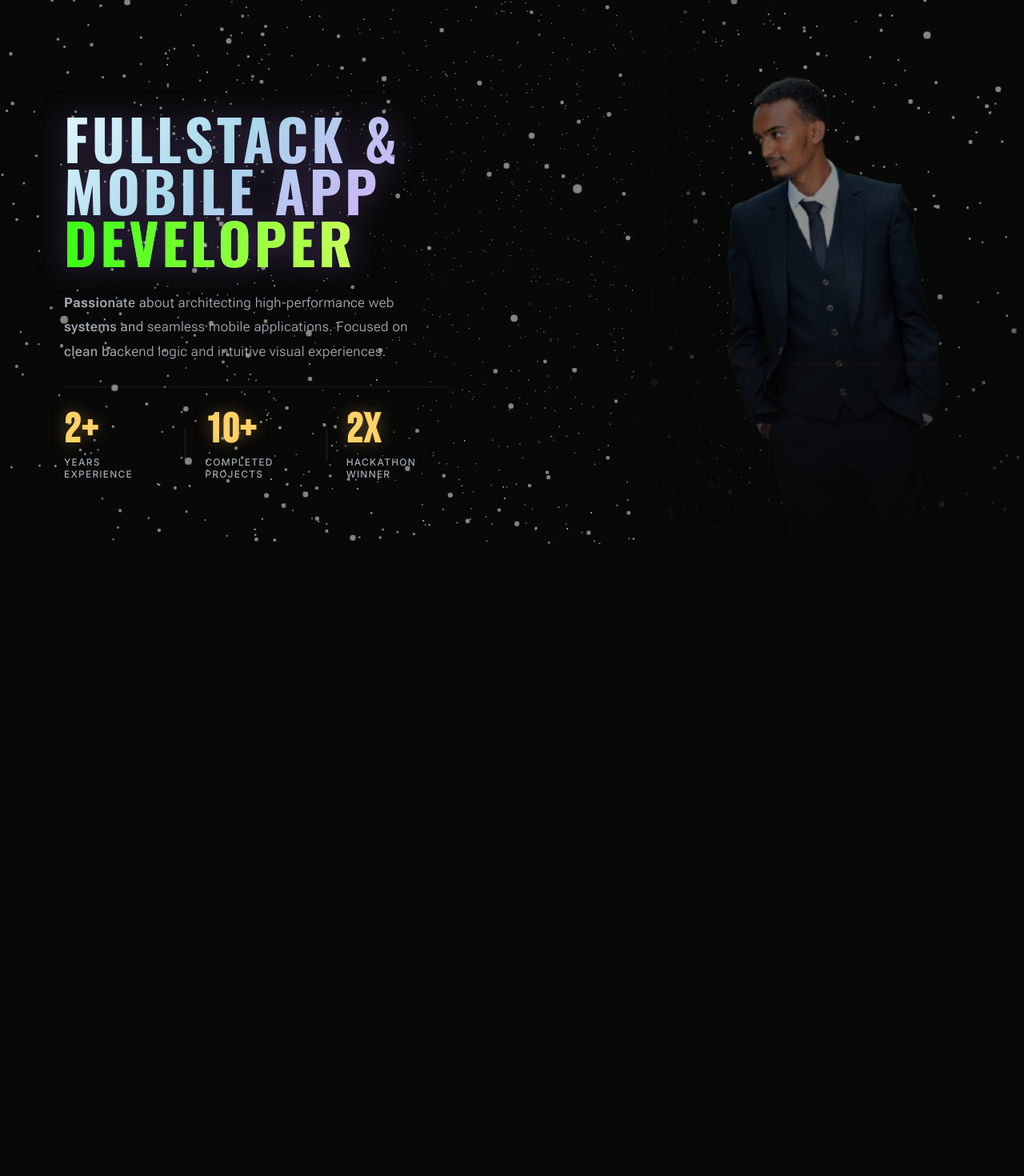
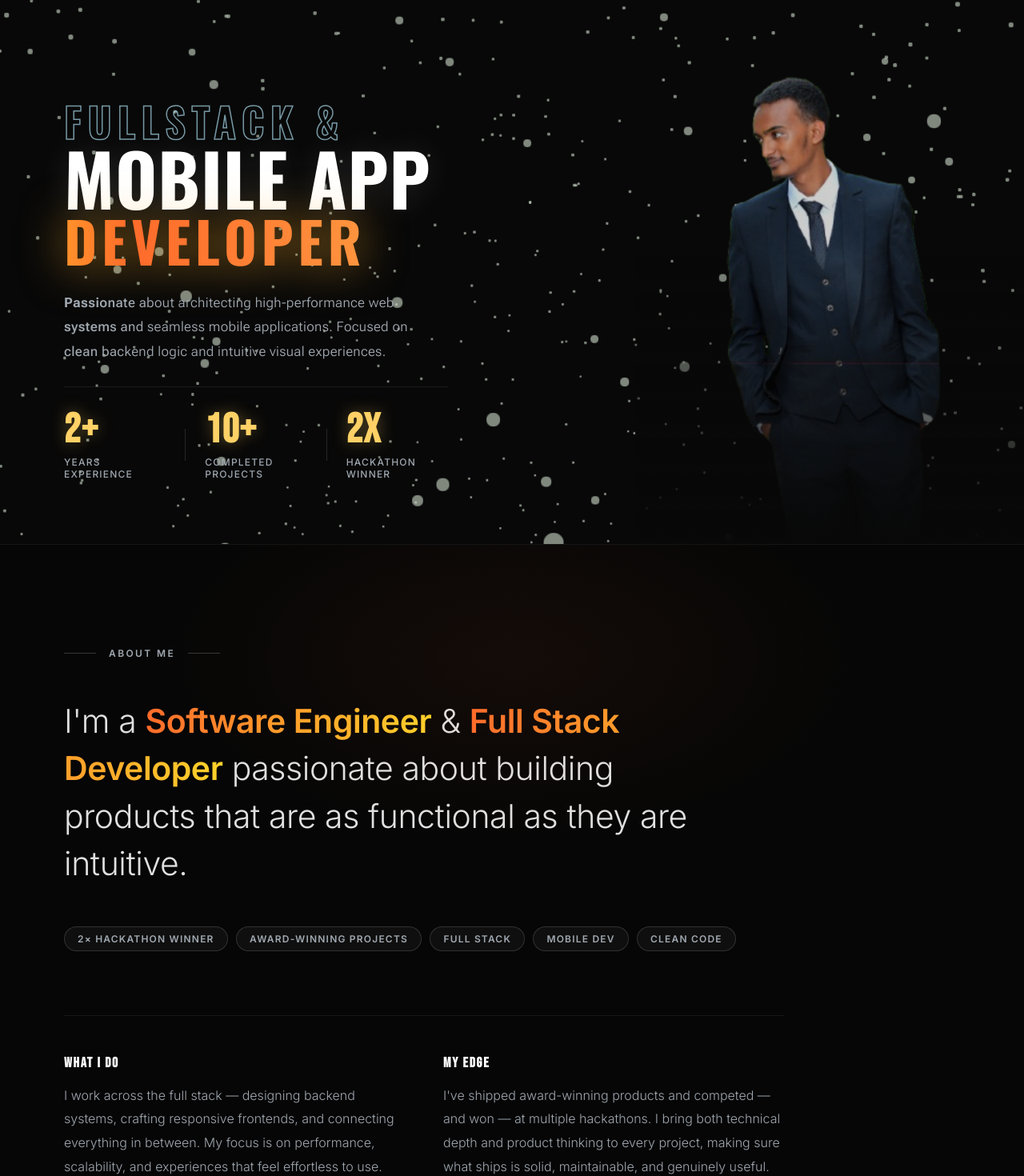
Before and after one commit to surafelbit/surafelbit.github.io, a React (Vite) app: page / in a window 1280 px wide. Shown: the part 120-1590 px from the top of the page at 80% size. Before the commit the page ends 800 px from the top, so only its background shows below. Built offline with nearby package versions, Linux system fonts and the light colour scheme.

Commit message:
about me section added

```diff
--- a/src/App.jsx
+++ b/src/App.jsx
@@ -1,6 +1,7 @@
 import React, { useRef, useMemo } from 'react'
 import { Canvas, useFrame } from '@react-three/fiber'
 import { Points, PointMaterial } from '@react-three/drei'
+import { motion } from 'motion/react'
 import VariableProximity from './VariableProximity'
 
 // 3D Particle Field inspired by image #2 & #3
@@ -46,10 +47,11 @@ function ParticleField() {
   )
 }
 
+
 export default function App() {
   const bioContainerRef = useRef(null)
   return (
-    <div style={{ width: '100vw', height: '100vh', position: 'relative' }}>
+    <div style={{ width: '100vw', minHeight: '100vh', position: 'relative' }}>
 
       {/* --- 3D CANVAS BACKGROUND --- */}
       <Canvas
@@ -79,9 +81,30 @@ export default function App() {
         <div className="hero-left">
 
           <h1 className="hero-title">
-            FULLSTACK &amp; <br />
-            MOBILE APP <br />
-            <span className="accent-text">DEVELOPER</span>
+            <motion.span
+              className="title-line-1"
+              initial={{ opacity: 0, y: 40 }}
+              animate={{ opacity: 1, y: 0 }}
+              transition={{ duration: 0.7, ease: 'easeOut', delay: 0.1 }}
+            >
+              FULLSTACK &amp;
+            </motion.span>
+            <motion.span
+              className="title-line-2"
+              initial={{ opacity: 0, y: 50 }}
+              animate={{ opacity: 1, y: 0 }}
+              transition={{ duration: 0.7, ease: 'easeOut', delay: 0.3 }}
+            >
+              MOBILE APP
+            </motion.span>
+            <motion.span
+              className="title-line-3"
+              initial={{ opacity: 0, y: 60 }}
+              animate={{ opacity: 1, y: 0 }}
+              transition={{ duration: 0.7, ease: 'easeOut', delay: 0.55 }}
+            >
+              DEVELOPER
+            </motion.span>
           </h1>
 
           <div
@@ -123,17 +146,96 @@ export default function App() {
         </div>
 
         {/* RIGHT: Portrait Photo */}
-        <div className="hero-photo-wrap">
-          <img
-            src="/png.png"
-            alt="Surafel Muhabaw"
-            className="hero-photo"
-          />
-          {/* Bottom fade into dark background */}
-          <div className="photo-fade"></div>
+        <div className="hero-photo-outer">
+          <div className="hero-photo-inner">
+            <img
+              src="/png.png"
+              alt="Surafel Muhabaw"
+              className="hero-photo"
+            />
+            <div className="photo-fade" />
+          </div>
         </div>
 
       </main>
+      {/* --- ABOUT SECTION --- */}
+      <section className="about-section" id="about">
+
+        {/* Top label */}
+        <motion.div
+          className="about-label"
+          initial={{ opacity: 0, y: 20 }}
+          whileInView={{ opacity: 1, y: 0 }}
+          viewport={{ once: true, amount: 0.4 }}
+          transition={{ duration: 0.6 }}
+        >
+          <span className="about-label-line" />
+          About Me
+          <span className="about-label-line" />
+        </motion.div>
+
+        {/* Big statement */}
+        <motion.h2
+          className="about-statement"
+          initial={{ opacity: 0, y: 40 }}
+          whileInView={{ opacity: 1, y: 0 }}
+          viewport={{ once: true, amount: 0.3 }}
+          transition={{ duration: 0.8, delay: 0.1 }}
+        >
+          I'm a <span className="about-accent">Software Engineer</span> &amp;{' '}
+          <span className="about-accent">Full Stack Developer</span> passionate
+          about building products that are as functional as they are intuitive.
+        </motion.h2>
+
+        {/* Tags row */}
+        <motion.div
+          className="about-tags"
+          initial={{ opacity: 0, y: 20 }}
+          whileInView={{ opacity: 1, y: 0 }}
+          viewport={{ once: true, amount: 0.4 }}
+          transition={{ duration: 0.6, delay: 0.2 }}
+        >
+          {['2× Hackathon Winner', 'Award-Winning Projects', 'Full Stack', 'Mobile Dev', 'Clean Code'].map(tag => (
+            <span key={tag} className="about-tag">{tag}</span>
+          ))}
+        </motion.div>
+
+        {/* Two-column detail */}
+        <div className="about-columns">
+          <motion.div
+            className="about-col"
+            initial={{ opacity: 0, x: -30 }}
+            whileInView={{ opacity: 1, x: 0 }}
+            viewport={{ once: true, amount: 0.3 }}
+            transition={{ duration: 0.7, delay: 0.25 }}
+          >
+            <h3 className="about-col-title">What I Do</h3>
+            <p className="about-col-text">
+              I work across the full stack — designing backend systems,
+              crafting responsive frontends, and connecting everything in between.
+              My focus is on performance, scalability, and experiences that feel
+              effortless to use.
+            </p>
+          </motion.div>
+
+          <motion.div
+            className="about-col"
+            initial={{ opacity: 0, x: 30 }}
+            whileInView={{ opacity: 1, x: 0 }}
+            viewport={{ once: true, amount: 0.3 }}
+            transition={{ duration: 0.7, delay: 0.4 }}
+          >
+            <h3 className="about-col-title">My Edge</h3>
+            <p className="about-col-text">
+              I've shipped award-winning products and competed — and won — at
+              multiple hackathons. I bring both technical depth and product
+              thinking to every project, making sure what ships is solid,
+              maintainable, and genuinely useful.
+            </p>
+          </motion.div>
+        </div>
+
+      </section>
 
     </div>
   )
--- a/src/index.css
+++ b/src/index.css
@@ -100,26 +100,56 @@ body {
 
 .hero-title {
   font-family: 'Oswald', sans-serif;
-  font-size: clamp(3rem, 5.5vw, 6.5rem);
-  line-height: 0.92;
+  line-height: 0.95;
   text-transform: uppercase;
-  letter-spacing: 0.06em;
+  letter-spacing: 0.05em;
+  font-weight: 900;
+  display: flex;
+  flex-direction: column;
+  gap: 0.1em;
+}
+
+/* Line 1: FULLSTACK & — outlined ghost text */
+.title-line-1 {
+  font-size: clamp(2rem, 4vw, 5rem);
   font-weight: 700;
-  color: var(--text-hero);
-  background: linear-gradient(135deg, #e0f7ff 0%, #a8d8ea 40%, #c9b8f5 80%, #f5c6ff 100%);
+  letter-spacing: 0.14em;
+  -webkit-text-stroke: 1.5px rgba(168, 216, 234, 0.7);
+  color: transparent;
+  opacity: 0.85;
+}
+
+/* Line 2: MOBILE APP — huge solid white */
+.title-line-2 {
+  font-size: clamp(3.5rem, 7vw, 8.5rem);
+  font-weight: 900;
+  letter-spacing: 0.01em;
+  color: #ffffff;
+  text-shadow: 0 2px 40px rgba(255, 255, 255, 0.12);
+}
+
+/* Line 3: DEVELOPER — vivid gradient + glow pulse */
+.title-line-3 {
+  font-size: clamp(2.8rem, 5.5vw, 7rem);
+  font-weight: 900;
+  letter-spacing: 0.08em;
+  background: linear-gradient(90deg, #ff6b2b 0%, #ff9f43 40%, #ffd32a 75%, #ff6b2b 100%);
+  background-size: 200% auto;
   -webkit-background-clip: text;
   -webkit-text-fill-color: transparent;
   background-clip: text;
-  text-shadow: none;
-  filter: drop-shadow(0 0 18px rgba(180, 130, 255, 0.3));
+  animation: shimmer 3s linear infinite, glowPulse 2.5s ease-in-out infinite;
+  filter: drop-shadow(0 0 22px rgba(255, 107, 43, 0.55));
 }
 
-.accent-text {
-  /* reset gradient for the accent word, use solid neon */
-  background: linear-gradient(90deg, var(--accent-color), var(--accent-secondary));
-  -webkit-background-clip: text;
-  -webkit-text-fill-color: transparent;
-  background-clip: text;
+@keyframes shimmer {
+  0%   { background-position: 0% center; }
+  100% { background-position: 200% center; }
+}
+
+@keyframes glowPulse {
+  0%, 100% { filter: drop-shadow(0 0 16px rgba(255, 107, 43, 0.45)); }
+  50%       { filter: drop-shadow(0 0 36px rgba(255, 200, 43, 0.75)); }
 }
 
 .hero-bio {
@@ -203,24 +233,34 @@ body {
 }
 
 /* Portrait Photo */
-.hero-photo-wrap {
+.hero-photo-outer {
   position: absolute;
-  top: 0;               /* flush to very top of viewport */
+  top: 0;
   right: 0;
   width: 38%;
   height: 100vh;
+  z-index: 2;
+}
+
+.hero-photo-inner {
+  width: 100%;
+  height: 100%;
   overflow: hidden;
-  z-index: 1;
+  position: relative;
 }
 
 .hero-photo {
   width: 100%;
   height: 100%;
   object-fit: cover;
-  object-position: center 5%;   /* pull image closer to top */
-  /* Darken the PNG for cinematic dark look */
-  filter: brightness(0.55) contrast(1.1) saturate(0.8);
+  object-position: center 5%;
+  filter: brightness(0.78) contrast(1.08) saturate(0.85);
   display: block;
+  transition: transform 0.5s cubic-bezier(0.23, 1, 0.32, 1);
+}
+
+.hero-photo-inner:hover .hero-photo {
+  transform: scale(1.08);
 }
 
 .photo-fade {
@@ -296,3 +336,134 @@ body {
     padding: 1.5rem 2rem;
   }
 }
+
+/* ============================================
+   ABOUT SECTION
+   ============================================ */
+
+.about-section {
+  width: 100%;
+  background: #060606;
+  padding: 8rem 5rem 9rem;
+  position: relative;
+  z-index: 5;
+  border-top: 1px solid rgba(255, 255, 255, 0.06);
+  overflow: hidden;
+}
+
+/* Subtle radial glow in the background */
+.about-section::before {
+  content: '';
+  position: absolute;
+  top: -10%;
+  left: 50%;
+  transform: translateX(-50%);
+  width: 70%;
+  height: 50%;
+  background: radial-gradient(ellipse at center, rgba(255, 107, 43, 0.06) 0%, transparent 70%);
+  pointer-events: none;
+}
+
+/* "About Me" label with side lines */
+.about-label {
+  display: flex;
+  align-items: center;
+  gap: 1rem;
+  font-family: var(--font-body);
+  font-size: 0.75rem;
+  font-weight: 600;
+  letter-spacing: 0.2em;
+  text-transform: uppercase;
+  color: var(--text-muted);
+  margin-bottom: 3rem;
+}
+
+.about-label-line {
+  flex: 0 0 40px;
+  height: 1px;
+  background: rgba(255, 255, 255, 0.2);
+}
+
+/* Big statement heading */
+.about-statement {
+  font-family: var(--font-body);
+  font-size: clamp(1.7rem, 3.2vw, 3rem);
+  font-weight: 300;
+  line-height: 1.45;
+  color: rgba(255, 255, 255, 0.88);
+  max-width: 860px;
+  margin-bottom: 3rem;
+  letter-spacing: -0.01em;
+}
+
+.about-accent {
+  font-weight: 700;
+  background: linear-gradient(90deg, #ff6b2b, #ffd32a);
+  -webkit-background-clip: text;
+  -webkit-text-fill-color: transparent;
+  background-clip: text;
+}
+
+/* Tags */
+.about-tags {
+  display: flex;
+  flex-wrap: wrap;
+  gap: 0.65rem;
+  margin-bottom: 5rem;
+}
+
+.about-tag {
+  font-size: 0.75rem;
+  font-weight: 600;
+  letter-spacing: 0.1em;
+  text-transform: uppercase;
+  padding: 0.45rem 1rem;
+  border-radius: 999px;
+  border: 1px solid rgba(255, 255, 255, 0.14);
+  color: var(--text-muted);
+  background: rgba(255, 255, 255, 0.04);
+  transition: border-color 0.2s, color 0.2s;
+}
+
+.about-tag:hover {
+  border-color: rgba(255, 107, 43, 0.5);
+  color: #ff9f43;
+}
+
+/* Two-column detail */
+.about-columns {
+  display: grid;
+  grid-template-columns: 1fr 1fr;
+  gap: 3rem;
+  max-width: 900px;
+  padding-top: 3rem;
+  border-top: 1px solid rgba(255, 255, 255, 0.07);
+}
+
+.about-col-title {
+  font-family: var(--font-display);
+  font-size: 1.1rem;
+  letter-spacing: 0.1em;
+  text-transform: uppercase;
+  color: #ffffff;
+  margin-bottom: 1rem;
+}
+
+.about-col-text {
+  font-size: 1rem;
+  font-weight: 300;
+  color: var(--text-muted);
+  line-height: 1.85;
+}
+
+/* Responsive */
+@media (max-width: 900px) {
+  .about-section {
+    padding: 5rem 2rem 6rem;
+  }
+
+  .about-columns {
+    grid-template-columns: 1fr;
+    gap: 2rem;
+  }
+}
```
